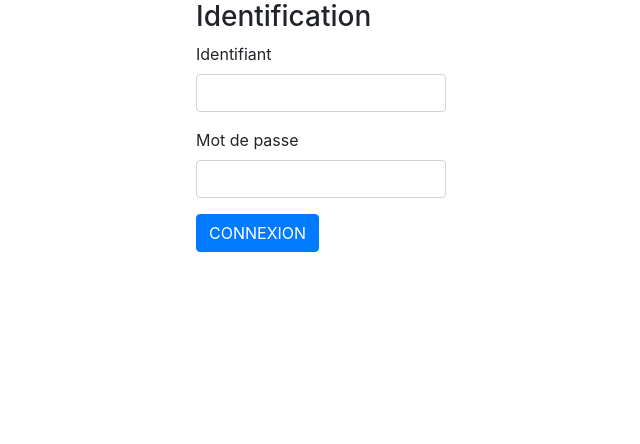
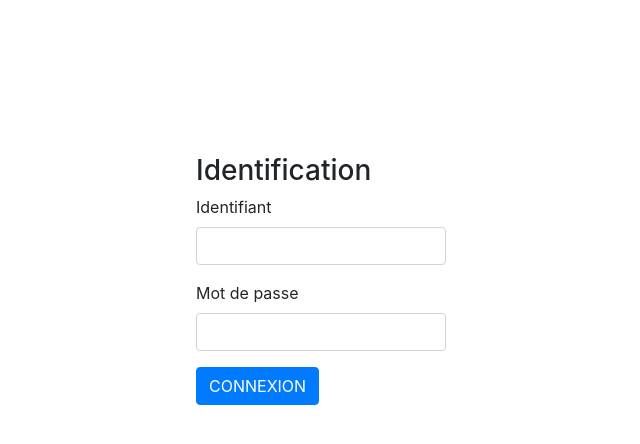
Before and after one commit to echardt/Projet-Charton, a PHP site: page /login.html in a window 1280 px wide. Shown: the part 51-495 px from the top of the page, without its empty margins (364-1004 px from the left). Run offline with PHP 8.4, Linux system fonts and the light colour scheme.

Commit message:
MAJ login.css

```diff
--- a/Interfaces-Web/css/login.css
+++ b/Interfaces-Web/css/login.css
@@ -13,3 +13,6 @@
 .title-connexion{
 
 }
+.container{
+  margin-top: 12%;
+}
```
